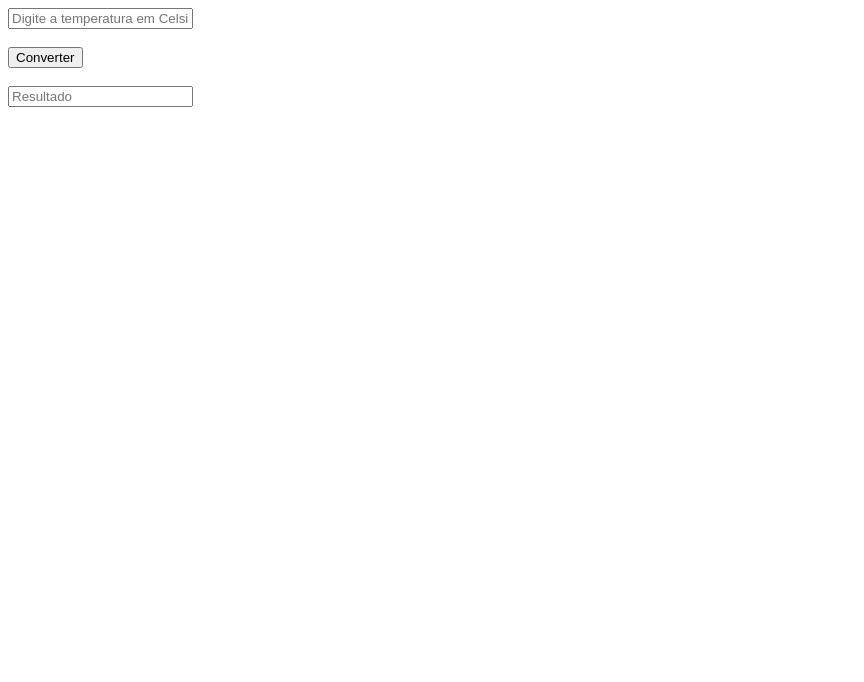
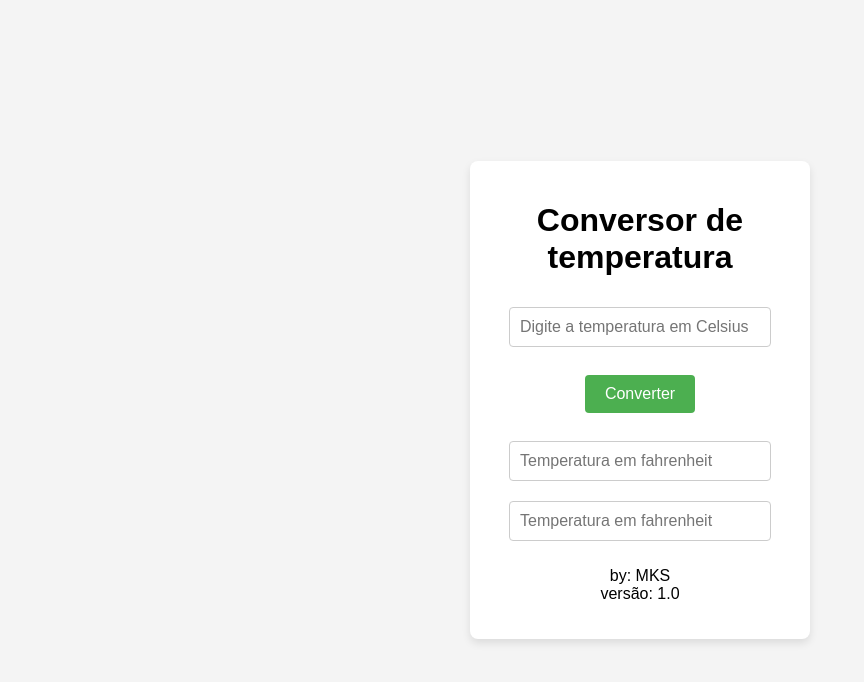
Before and after one commit to mksxxx/conversor, a plain HTML site: page index.html in a window 1280 px wide. Shown: the whole page, without its empty margins (0-864 px from the left). Drawn offline with Linux system fonts and the light colour scheme.

Commit message:
Algumas alterações

```diff
--- a/index.html
+++ b/index.html
@@ -3,13 +3,20 @@
 <head>
     <meta charset="UTF-8">
     <meta name="viewport" content="width=device-width, initial-scale=1.0">
+    <link rel="stylesheet" href="css/style.css">
     <title>Conversor de temperatura</title>
 </head>
 <body>
-    <div class="campos">
+    <div class="container">
+        <h1>Conversor de temperatura</h1>
         <input type="text" name="tmp1" id="tmp1" placeholder="Digite a temperatura em Celsius"> <br> <br>
         <button onclick="calc()">Converter</button> <br><br>
-        <input type="text" name="resultado" id="resultado" placeholder="Resultado">
+        <input type="text" name="r1" id="r1" placeholder="Temperatura em fahrenheit">
+        <input type="text" name="r2" id="r2" placeholder="Temperatura em fahrenheit">
+
+        <p>by: MKS <br>
+            versão: 1.0
+        </p>
         </div>
 
         <script src="js/main.js"></script>
```
